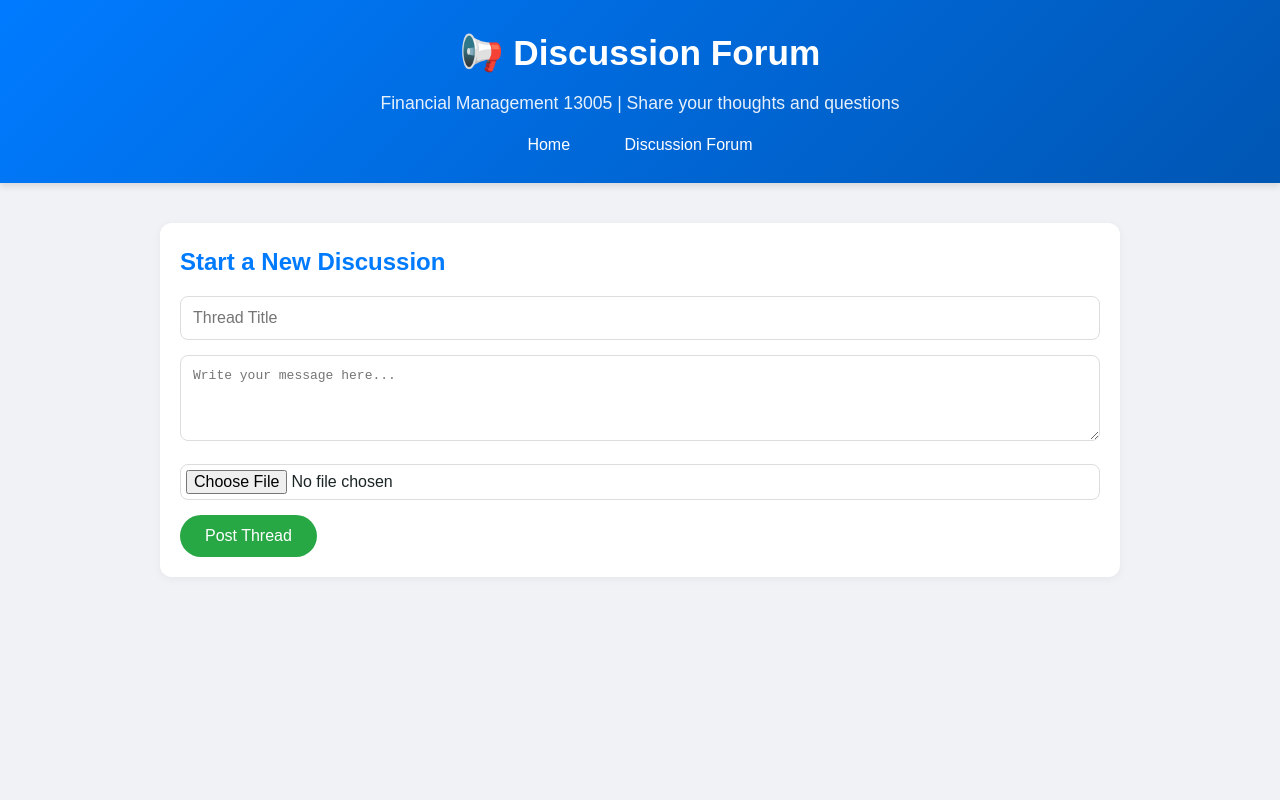
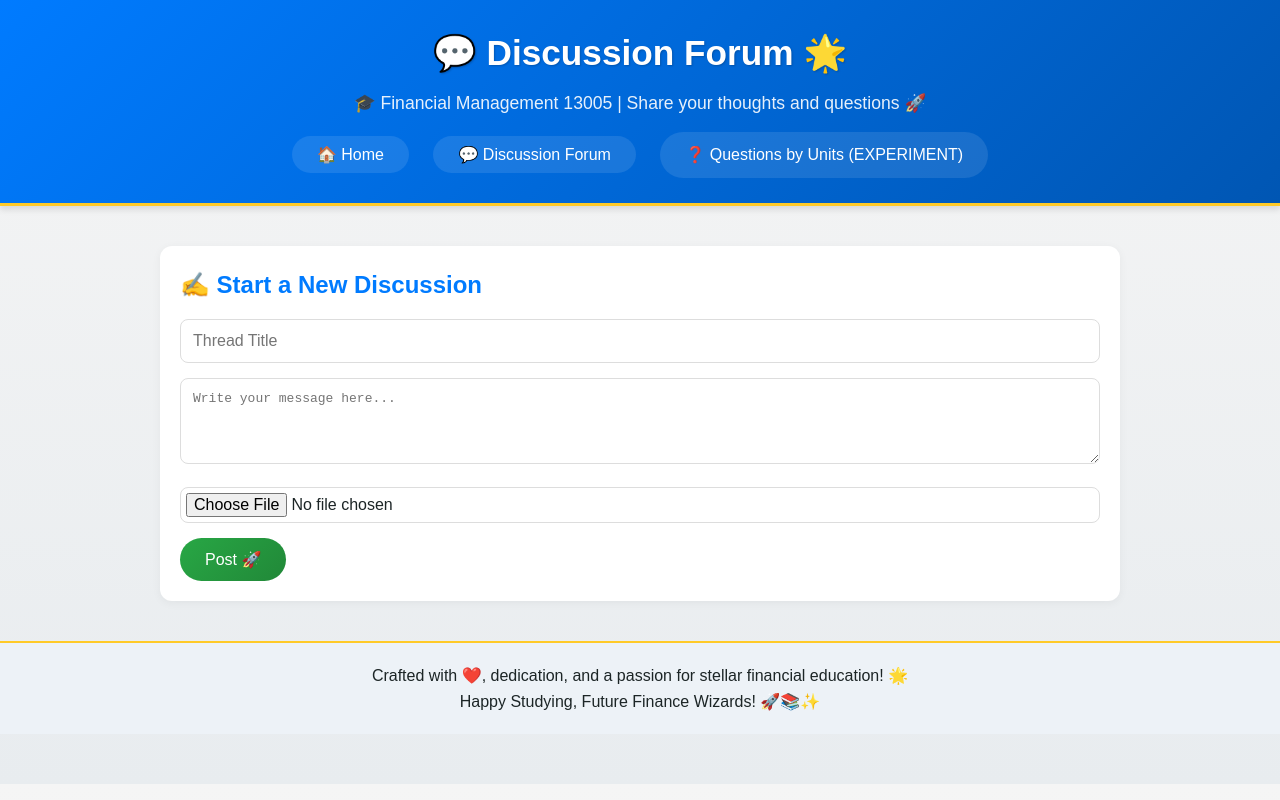
Before and after one commit to shaytsaban/13005, a website: page forum.html in a window 1280 px wide. Drawn offline with Linux system fonts and the light colour scheme.

Commit message:
Update forum.html

```diff
--- a/forum.html
+++ b/forum.html
@@ -3,24 +3,31 @@
 <head>
   <meta charset="UTF-8" />
   <meta name="viewport" content="width=device-width, initial-scale=1.0" />
-  <title>Discussion Forum - Financial Management 13005</title>
+  <title>💬 Discussion Forum - Financial Management 13005 🌟</title>
   <style>
     * { box-sizing: border-box; margin: 0; padding: 0; }
-    body { font-family: 'Arial', sans-serif; background: #f0f2f5; color: #1c2526; line-height: 1.6; }
-    header { background: linear-gradient(135deg, #007bff, #0056b3); color: #fff; padding: 25px; text-align: center; box-shadow: 0 4px 6px rgba(0,0,0,0.1); }
-    header h1 { font-size: 2.2em; margin-bottom: 8px; }
+    body { font-family: 'Arial', sans-serif; background: linear-gradient(to bottom, #f5f5f5, #e8ecef); color: #1c2526; line-height: 1.6; padding-bottom: 50px; }
+    header { background: linear-gradient(135deg, #007bff, #0056b3); color: #fff; padding: 25px; text-align: center; box-shadow: 0 4px 6px rgba(0,0,0,0.1); border-bottom: 3px solid #ffca28; }
+    header h1 { font-size: 2.2em; margin-bottom: 8px; font-weight: bold; text-shadow: 1px 1px 2px rgba(0,0,0,0.2); }
     header p { font-size: 1.1em; opacity: 0.9; }
-    .nav-bar { margin-top: 15px; }
-    .nav-bar a { color: #fff; text-decoration: none; padding: 10px 25px; font-size: 1em; border-radius: 25px; transition: background 0.3s; }
-    .nav-bar a:hover { background: rgba(255,255,255,0.2); }
+    .nav-bar { margin-top: 15px; position: relative; }
+    .nav-bar a { color: #fff; text-decoration: none; padding: 10px 25px; font-size: 1em; background: rgba(255,255,255,0.1); border-radius: 25px; margin: 0 10px; transition: all 0.3s ease; }
+    .nav-bar a:hover { background: #ffca28; color: #0056b3; transform: scale(1.05); }
+    .dropdown { position: relative; display: inline-block; }
+    .dropdown-btn { color: #fff; padding: 10px 25px; font-size: 1em; background: rgba(255,255,255,0.1); border-radius: 25px; margin: 0 10px; transition: all 0.3s ease; cursor: pointer; display: inline-block; }
+    .dropdown-btn:hover { background: #ffca28; color: #0056b3; transform: scale(1.05); }
+    .dropdown-content { display: none; position: absolute; background: #fff; min-width: 200px; box-shadow: 0 4px 12px rgba(0,0,0,0.15); border-radius: 8px; z-index: 1; top: 100%; left: 50%; transform: translateX(-50%); }
+    .dropdown-content a { color: #2d3748; padding: 10px 15px; display: block; background: none; text-align: left; border-radius: 0; margin: 0; font-size: 1em; }
+    .dropdown-content a:hover { background: #ffca28; color: #0056b3; transform: none; }
+    .dropdown:hover .dropdown-content { display: block; }
     .container { max-width: 1000px; margin: 40px auto; padding: 0 20px; }
     .new-thread { background: #fff; padding: 20px; border-radius: 12px; box-shadow: 0 2px 10px rgba(0,0,0,0.05); margin-bottom: 30px; }
     .new-thread h2 { color: #007bff; font-size: 1.5em; margin-bottom: 15px; }
     .new-thread input, .new-thread textarea { width: 100%; padding: 12px; margin-bottom: 15px; border: 1px solid #ddd; border-radius: 8px; font-size: 1em; transition: border-color 0.3s; }
     .new-thread input:focus, .new-thread textarea:focus { border-color: #007bff; outline: none; }
     .new-thread input[type="file"] { padding: 5px; }
-    .new-thread button { background: #28a745; color: #fff; padding: 12px 25px; border: none; border-radius: 25px; font-size: 1em; cursor: pointer; transition: background 0.3s; }
-    .new-thread button:hover { background: #218838; }
+    .new-thread button { background: linear-gradient(135deg, #28a745, #218838); color: #fff; padding: 12px 25px; border: none; border-radius: 25px; font-size: 1em; cursor: pointer; transition: all 0.3s ease; }
+    .new-thread button:hover { background: linear-gradient(135deg, #218838, #1e7e34); transform: translateY(-2px); box-shadow: 0 3px 8px rgba(0,0,0,0.2); }
     .forum-thread { background: #fff; padding: 20px; margin-bottom: 20px; border-radius: 12px; box-shadow: 0 2px 10px rgba(0,0,0,0.05); transition: transform 0.2s; }
     .forum-thread:hover { transform: translateY(-2px); }
     .thread-header { display: flex; justify-content: space-between; align-items: center; padding-bottom: 10px; border-bottom: 1px solid #eef2f5; }
@@ -32,33 +39,50 @@
     .reply { padding: 15px; background: #fafafa; border-radius: 8px; margin-bottom: 15px; box-shadow: 0 1px 5px rgba(0,0,0,0.03); }
     .new-reply { margin-top: 15px; }
     .new-reply textarea { padding: 10px; border-radius: 8px; }
-    .new-reply button { padding: 8px 20px; border-radius: 20px; font-size: 0.9em; }
+    .new-reply button { background: linear-gradient(135deg, #28a745, #218838); padding: 8px 20px; border: none; border-radius: 20px; font-size: 0.9em; color: #fff; cursor: pointer; transition: all 0.3s ease; }
+    .new-reply button:hover { background: linear-gradient(135deg, #218838, #1e7e34); transform: translateY(-2px); box-shadow: 0 3px 8px rgba(0,0,0,0.2); }
     .delete-btn { background: #dc3545; color: #fff; padding: 6px 12px; border: none; border-radius: 20px; font-size: 0.8em; cursor: pointer; transition: background 0.3s; display: none; }
     .delete-btn:hover { background: #c82333; }
     .admin .delete-btn { display: inline-block; }
+    footer { text-align: center; padding: 20px; background: #edf2f7; font-size: 1em; margin-top: 40px; border-top: 2px solid #ffca28; }
   </style>
 </head>
 <body>
   <header>
-    <h1>📢 Discussion Forum</h1>
-    <p>Financial Management 13005 | Share your thoughts and questions</p>
+    <h1>💬 Discussion Forum 🌟</h1>
+    <p>🎓 Financial Management 13005 | Share your thoughts and questions 🚀</p>
     <div class="nav-bar">
-      <a href="./index.html">Home</a>
-      <a href="./forum.html">Discussion Forum</a>
+      <a href="./index.html">🏠 Home</a>
+      <a href="./forum.html">💬 Discussion Forum</a>
+      <div class="dropdown">
+        <span class="dropdown-btn">❓ Questions by Units (EXPERIMENT)</span>
+        <div class="dropdown-content">
+          <a href="./unit5/index5.html">📊 Unit 5 - FV and PV</a>
+          <a href="#">🏭 Unit 6 - Projects</a>
+          <a href="#">💸 Unit 7 - Cash Flows</a>
+          <a href="#">⚠️ Unit 8 - Risk Management</a>
+          <a href="#">🏢 Unit 9-11 - Capital Structure</a>
+        </div>
+      </div>
     </div>
   </header>
 
   <div class="container">
     <section class="new-thread">
-      <h2>Start a New Discussion</h2>
+      <h2>✍️ Start a New Discussion</h2>
       <input type="text" id="threadTitle" placeholder="Thread Title">
       <textarea id="threadContent" placeholder="Write your message here..." rows="4"></textarea>
       <input type="file" id="threadFile" accept="image/*,.pdf,.doc,.docx">
-      <button onclick="createThread()">Post Thread</button>
+      <button onclick="createThread()">Post 🚀</button>
     </section>
 
     <section id="threads"></section>
   </div>
+
+  <footer>
+    Crafted with ❤️, dedication, and a passion for stellar financial education! 🌟<br>
+    Happy Studying, Future Finance Wizards! 🚀📚✨
+  </footer>
 
   <script>
     const isAdmin = true; // Placeholder; will be replaced with backend auth
@@ -142,7 +166,7 @@
         <div class="new-reply">
           <textarea placeholder="Write a reply..." rows="2"></textarea>
           <input type="file" accept="image/*,.pdf,.doc,.docx">
-          <button onclick="createReply(this, ${thread.id})">Reply</button>
+          <button onclick="createReply(this, ${thread.id})">Reply 🚀</button>
         </div>
       `;
 
```
